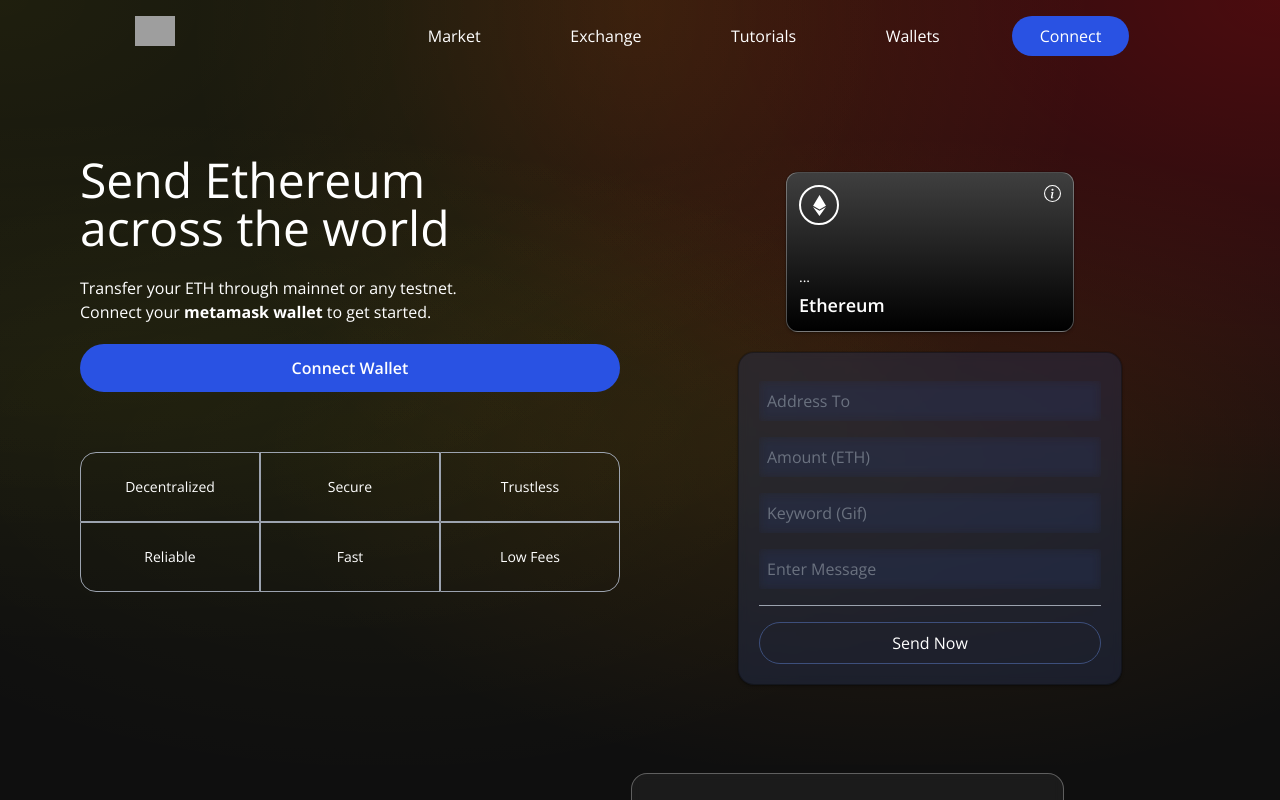
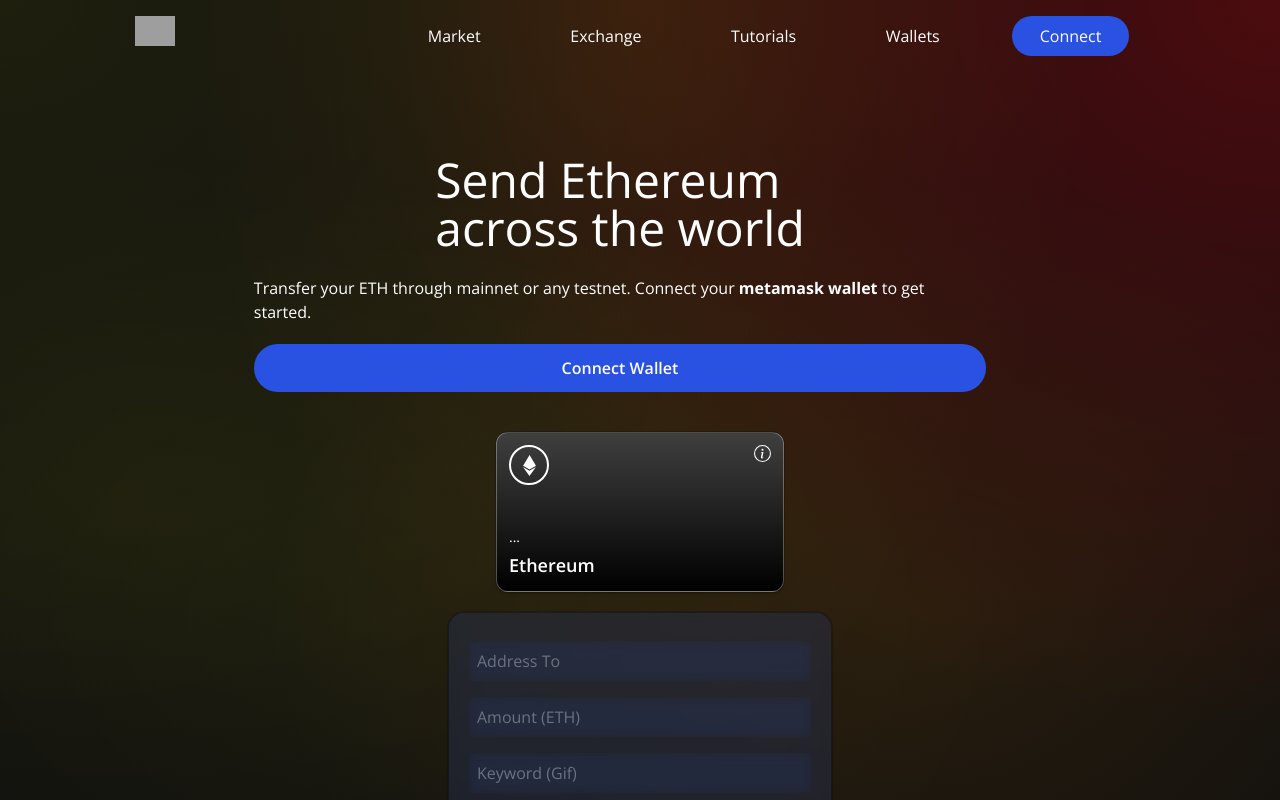
Before and after one commit to locbgiang/sendEth, a React (Vite) app in the folder client/: page / in a window 1280 px wide. Shown: the top 800 px of the page. Built offline with nearby package versions, Linux system fonts and the light colour scheme; grey boxes are pictures that could not be loaded.

Commit message:
change front end

```diff
--- a/client/src/components/Services.jsx
+++ b/client/src/components/Services.jsx
@@ -26,6 +26,7 @@
                     </h1>
                 </div>
             </div>
+            {/*
             <div className='flex-1 flex flex-col justify-start items-center'>
                 <ServiceCard
                     color = "bg-[#2952E3]"
@@ -45,7 +46,7 @@
                     icon = {<RiHeart2Fill frontSize={21} className="text-white"/>}
                     subtitle = "Move values in seconds to anywhere."
                 />
-            </div>
+            </div>*/}
         </div>
     )
 }
--- a/client/src/components/Welcome.jsx
+++ b/client/src/components/Welcome.jsx
@@ -31,12 +31,12 @@
     }
     return (
         <div className="flex w-full justify-center items-center">
-            <div className="flex mf:flex-row flex-col items-start justify-between md:p-20 py-12 px-4">
+            <div className="flex mf:flex-col flex-col items-start justify-between md:p-20 py-12 px-4">
                 <div className=" flex flex-1 justify-start flex-col mf:mr-10">
-                    <h1 className="text-3xl sm:text-5xl text-white py-1">
+                    <h1 className="flex flex-row justify-center text-3xl sm:text-5xl text-white py-1">
                         Send Ethereum <br /> across the world
                     </h1>
-                    <p className="text-left mt-5 text-white font-light md:w-9/12 w-11/12 text-base">
+                    <p className="text-left mt-5 text-white font-light md:w-12/12 w-11/12 text-base">
                         Transfer your ETH through mainnet or any testnet. Connect your <a className='font-bold' href='https://metamask.io'>metamask wallet</a> to get started.
                     </p>
                     {! currentAccount && // if there is a metamask acc connected dont render button
@@ -61,6 +61,7 @@
                             </p>
                         </button>
                     }
+                    {/*
                     <div className="grid sm:grid-cols-3 grid-cols-2 w-full mt-10">
                         <div className={`rounded-tl-2xl ${commonStyles}`}>
                             Decentralized
@@ -80,7 +81,7 @@
                         <div className={`rounded-br-2xl ${commonStyles}`}>
                             Low Fees
                         </div>
-                    </div>
+                    </div> */}
                 </div>
                 <div className="flex flex-col flex-1 items-center justify-start w-full mf:mt-0 mt-10">
                     <div className="p-3 justify-end items-start flex-col rounded-xl h-40 sm:w-72 w-full my-5 eth-card white-glassmorphism">
```
Also changed, not shown: 1 other file (tests, documents, lock files or other folders).
